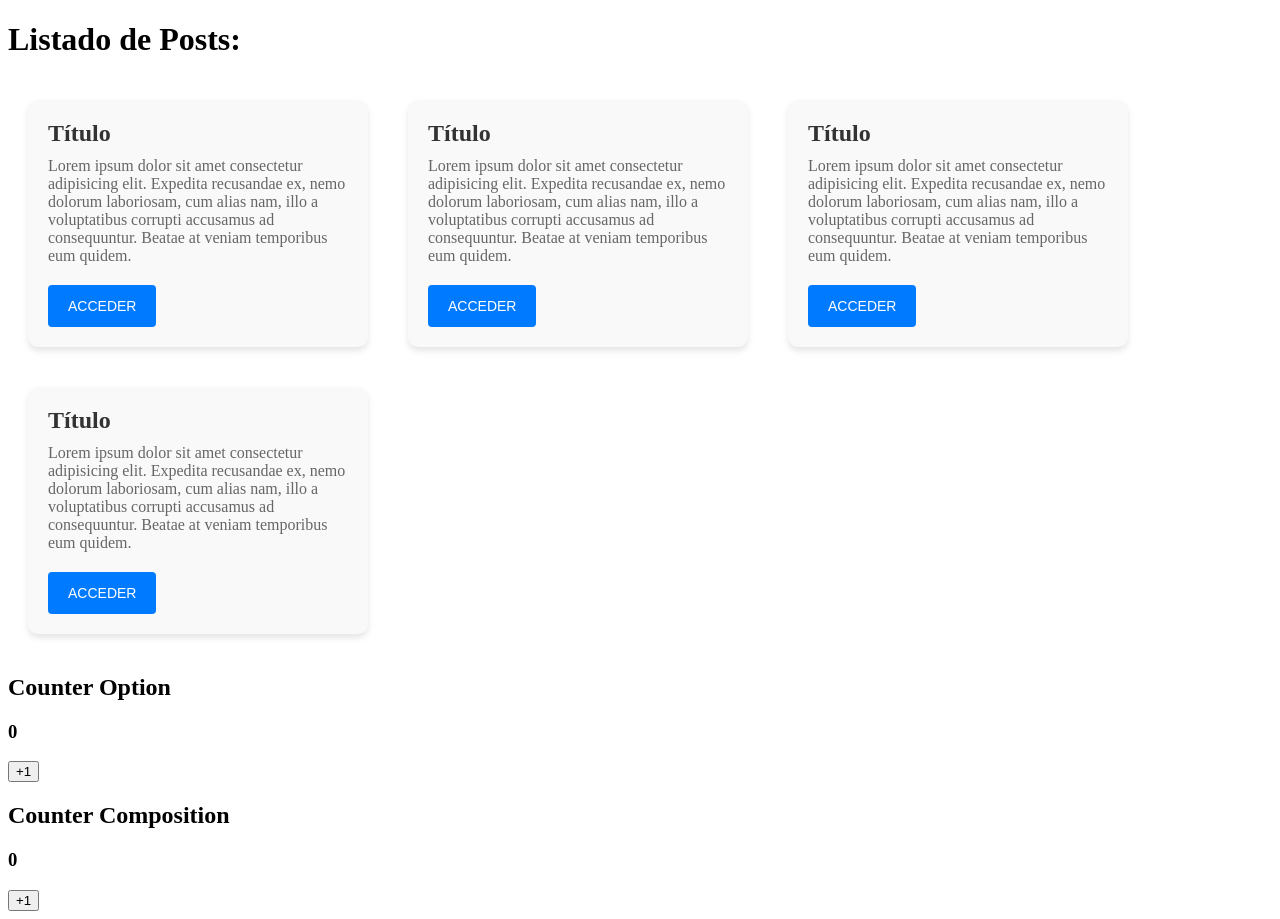
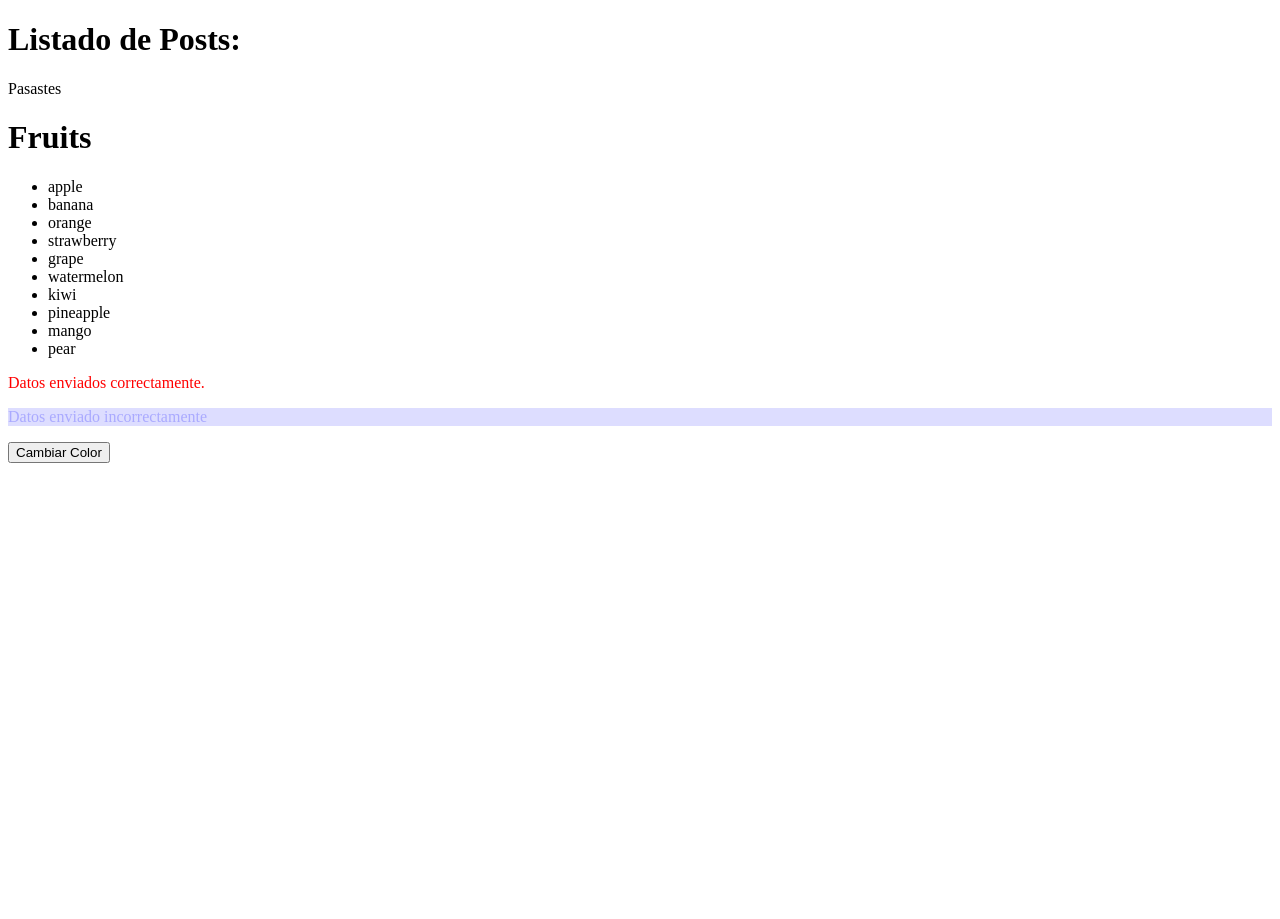
Before and after one commit to samuelmh96/vue3, a Vue app in the folder vuehelloworld/: page / in a window 1280 px wide. After the commit the page ends 800 px from the top, so only its background shows below. Built offline with nearby package versions, Linux system fonts and the light colour scheme.

Commit message:
directivas vue

```diff
--- a/vuehelloworld/src/App.vue
+++ b/vuehelloworld/src/App.vue
@@ -1,12 +1,19 @@
 <template>
   <h1>Listado de Posts:</h1>
-  <PostContainer/>
+  <!-- <PostContainer/>
   <CounterOption/>
-  <CounterComposition/>
+  <CounterComposition/>-->
+  <ExampleSelective/>
+  <ExampleFor/>
+  <ExampleBind/>
+
 </template>
 
 <script lang="ts" setup>
 import PostContainer from './components/PostContainer.vue';
 import CounterOption from './components/CounterOption.vue';
 import CounterComposition from './components/CounterComposition.vue';
+import ExampleSelective from './components/ExampleSelective.vue';
+import ExampleFor from './components/ExampleFor.vue';
+import ExampleBind from './components/ExampleBind.vue';
 </script>
--- /dev/null
+++ b/vuehelloworld/src/components/ExampleBind.vue
@@ -0,0 +1,19 @@
+<template>
+   <p :class="{'danger' : hasError}">Datos enviados correctamente.</p>
+   <p :style="{backgroundColor:'#DDFF', color:c}">Datos enviado incorrectamente</p>
+   <button @click="handleClick()">Cambiar Color</button>
+</template>
+<script setup lang="ts">
+import {ref} from 'vue';
+let hasError = ref(true);
+let c = ref('#AAFF')
+const handleClick = () => {
+    c.value = c.value === '#FF0' ? '#AAFF' : '#FF0'
+}
+</script>
+
+<style>
+.danger{
+    color: red;
+}
+</style>
--- /dev/null
+++ b/vuehelloworld/src/components/ExampleFor.vue
@@ -0,0 +1,51 @@
+<template>
+    <h1>Fruits</h1>
+    <ul>
+        <li v-for="fruit in fruits" :key="fruit.id">{{ fruit.name }}</li>
+    </ul>
+</template>
+<script setup lang="ts">
+import { Ref, ref } from 'vue';
+interface Fruit {
+  id: number;
+  name: string;
+  color: string;
+}
+
+let fruits: Ref<Array<Fruit>> = ref([
+    {
+        id: 1, name: "apple", color: "red"
+    },
+    {
+        id: 2, name: "banana", color: "yellow"
+    },
+    {
+        id: 3, name: "orange", color: "orange"
+    },
+    {
+        id: 4, name: "strawberry", color: "red"
+    },
+    {
+        id: 5, name: "grape", color: "purple"
+    },
+    {
+        id: 6, name: "watermelon", color: "green"
+    },
+    {
+        id: 7, name: "kiwi", color: "brown"
+    },
+    {
+        id: 8, name: "pineapple", color: "yellow"
+    },
+    {
+        id: 9, name: "mango", color: "orange"
+    },
+    {
+        id: 10, name: "pear", color: "green"
+    },
+]);
+</script>
+
+<style scoped>
+
+</style>
--- /dev/null
+++ b/vuehelloworld/src/components/ExampleSelective.vue
@@ -0,0 +1,16 @@
+<template>
+    <div v-if="note < 55">
+        No pasaste
+    </div>
+    <div v-else>
+        Pasastes
+    </div>
+</template>
+
+<script setup lang="ts">
+let note = 55;
+</script>
+
+<style scoped>
+
+</style>
```
